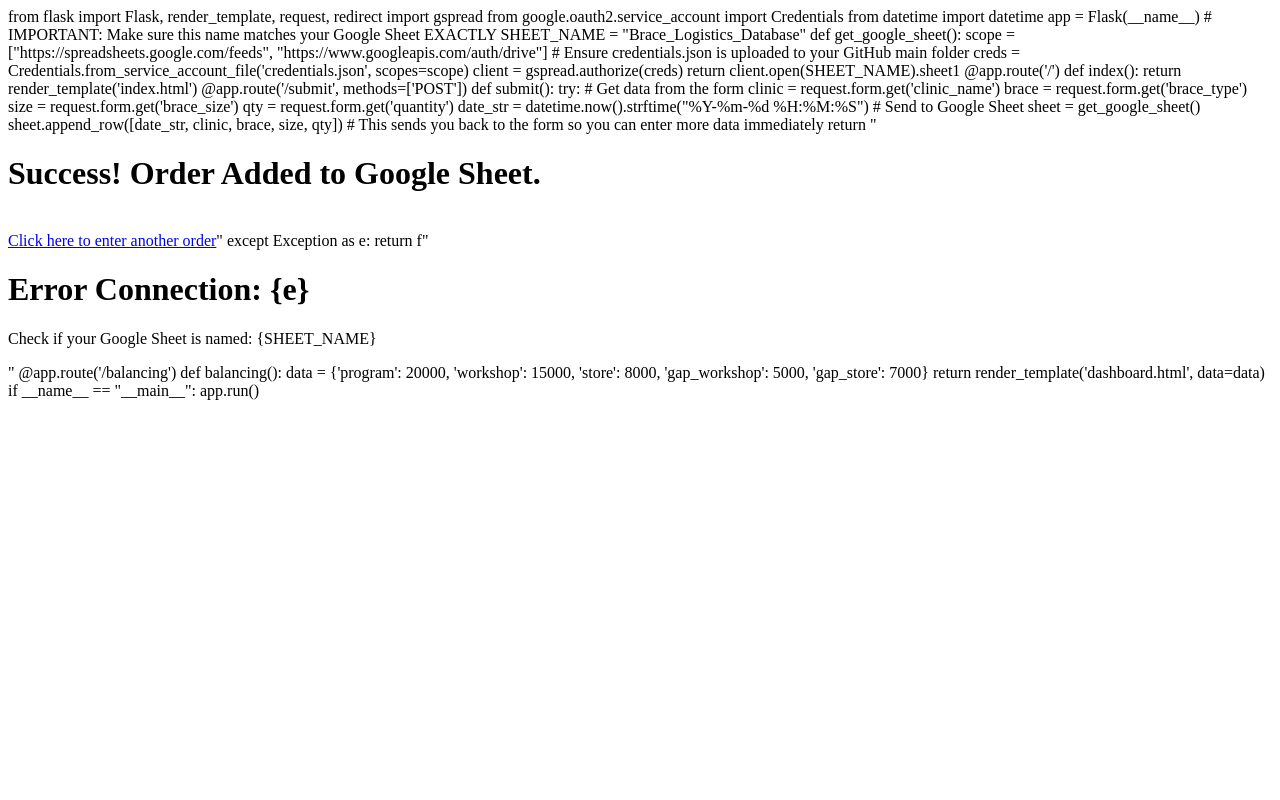
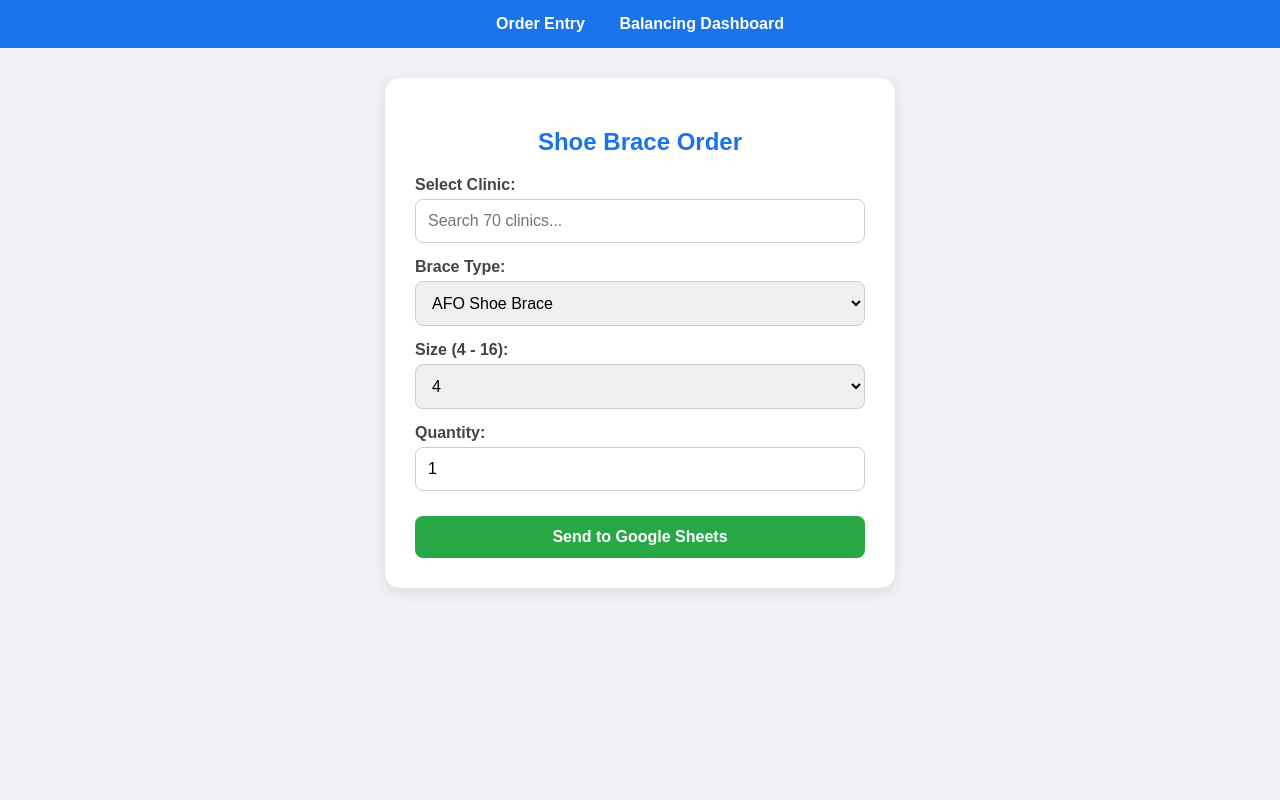
Before and after one commit to logistics-max/brace-flow, a Flask app: page / in a window 1280 px wide. Run offline with Flask 3, Linux system fonts and the light colour scheme.

Commit message:
Update index.html

```diff
--- a/templates/index.html
+++ b/templates/index.html
@@ -1,47 +1,59 @@
-from flask import Flask, render_template, request, redirect
-import gspread
-from google.oauth2.service_account import Credentials
-from datetime import datetime
+<!DOCTYPE html>
+<html>
+<head>
+    <title>Logistics Portal</title>
+    <meta name="viewport" content="width=device-width, initial-scale=1">
+    <style>
+        body { font-family: sans-serif; background: #f0f2f5; margin: 0; }
+        .nav { background: #1a73e8; padding: 15px; text-align: center; }
+        .nav a { color: white; text-decoration: none; margin: 0 15px; font-weight: bold; }
+        .container { max-width: 450px; margin: 30px auto; background: white; padding: 30px; border-radius: 15px; box-shadow: 0 4px 15px rgba(0,0,0,0.1); }
+        label { display: block; margin-top: 15px; font-weight: bold; color: #444; }
+        input, select, button { width: 100%; padding: 12px; margin-top: 5px; border-radius: 8px; border: 1px solid #ccc; font-size: 16px; box-sizing: border-box; }
+        button { background: #28a745; color: white; border: none; font-weight: bold; margin-top: 25px; cursor: pointer; }
+        button:hover { background: #218838; }
+    </style>
+</head>
+<body>
+    <div class="nav">
+        <a href="/">Order Entry</a>
+        <a href="/balancing">Balancing Dashboard</a>
+    </div>
+    <div class="container">
+        <h2 style="text-align:center; color:#1a73e8;">Shoe Brace Order</h2>
+        <form action="/submit" method="POST">
+            <label>Select Clinic:</label>
+            <input list="clinics" name="clinic_name" placeholder="Search 70 clinics..." required>
+            <datalist id="clinics">
+                <option value="Abala/Mohammed Akle Memorial Hospital">
+                <option value="Alert Comprehensive Hospital">
+                <option value="Black Lion Hospital">
+                <option value="CURE Hospital Addis Ababa">
+                <option value="Felege Hiwot Hospital Bahirdar">
+                <option value="Yirgalem Hospital">
+                <option value="Worabe Specialized Hospital">
+                </datalist>
 
-app = Flask(__name__)
+            <label>Brace Type:</label>
+            <select name="brace_type">
+                <option value="AFO Shoe Brace">AFO Shoe Brace</option>
+                <option value="KAFO Shoe Brace">KAFO Shoe Brace</option>
+            </select>
 
-# IMPORTANT: Make sure this name matches your Google Sheet EXACTLY
-SHEET_NAME = "Brace_Logistics_Database"
+            <label>Size (4 - 16):</label>
+            <select name="brace_size">
+                <option value="4">4</option><option value="5">5</option><option value="6">6</option>
+                <option value="7">7</option><option value="8">8</option><option value="9">9</option>
+                <option value="10">10</option><option value="11">11</option><option value="12">12</option>
+                <option value="13">13</option><option value="14">14</option><option value="15">15</option>
+                <option value="16">16</option>
+            </select>
 
-def get_google_sheet():
-    scope = ["https://spreadsheets.google.com/feeds", "https://www.googleapis.com/auth/drive"]
-    # Ensure credentials.json is uploaded to your GitHub main folder
-    creds = Credentials.from_service_account_file('credentials.json', scopes=scope)
-    client = gspread.authorize(creds)
-    return client.open(SHEET_NAME).sheet1
+            <label>Quantity:</label>
+            <input type="number" name="quantity" value="1" min="1">
 
-@app.route('/')
-def index():
-    return render_template('index.html')
-
-@app.route('/submit', methods=['POST'])
-def submit():
-    try:
-        # Get data from the form
-        clinic = request.form.get('clinic_name')
-        brace = request.form.get('brace_type')
-        size = request.form.get('brace_size')
-        qty = request.form.get('quantity')
-        date_str = datetime.now().strftime("%Y-%m-%d %H:%M:%S")
-
-        # Send to Google Sheet
-        sheet = get_google_sheet()
-        sheet.append_row([date_str, clinic, brace, size, qty])
-
-        # This sends you back to the form so you can enter more data immediately
-        return "<h1>Success! Order Added to Google Sheet.</h1><br><a href='/'>Click here to enter another order</a>"
-    except Exception as e:
-        return f"<h1>Error Connection: {e}</h1><p>Check if your Google Sheet is named: {SHEET_NAME}</p>"
-
-@app.route('/balancing')
-def balancing():
-    data = {'program': 20000, 'workshop': 15000, 'store': 8000, 'gap_workshop': 5000, 'gap_store': 7000}
-    return render_template('dashboard.html', data=data)
-
-if __name__ == "__main__":
-    app.run()
+            <button type="submit">Send to Google Sheets</button>
+        </form>
+    </div>
+</body>
+</html>
```
